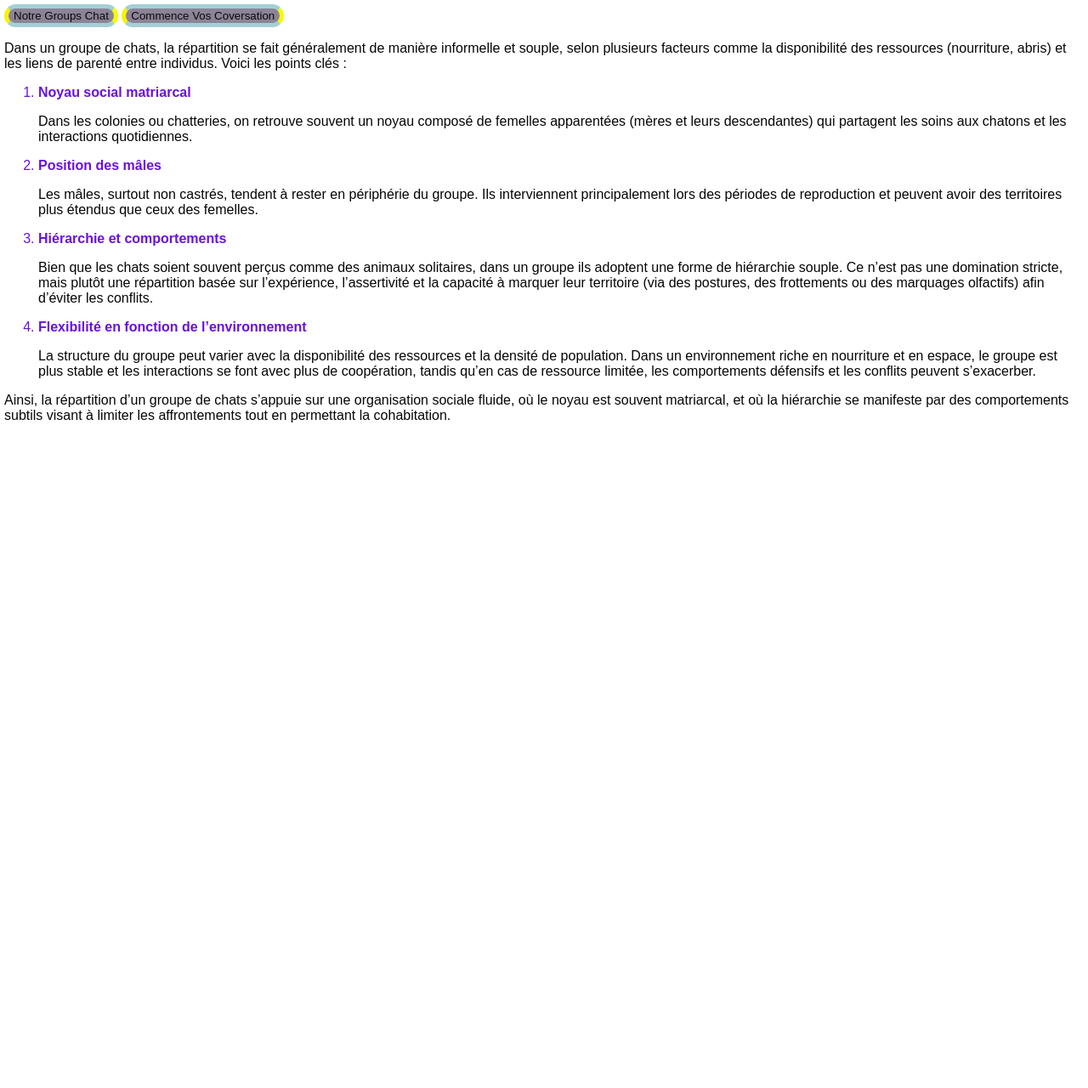
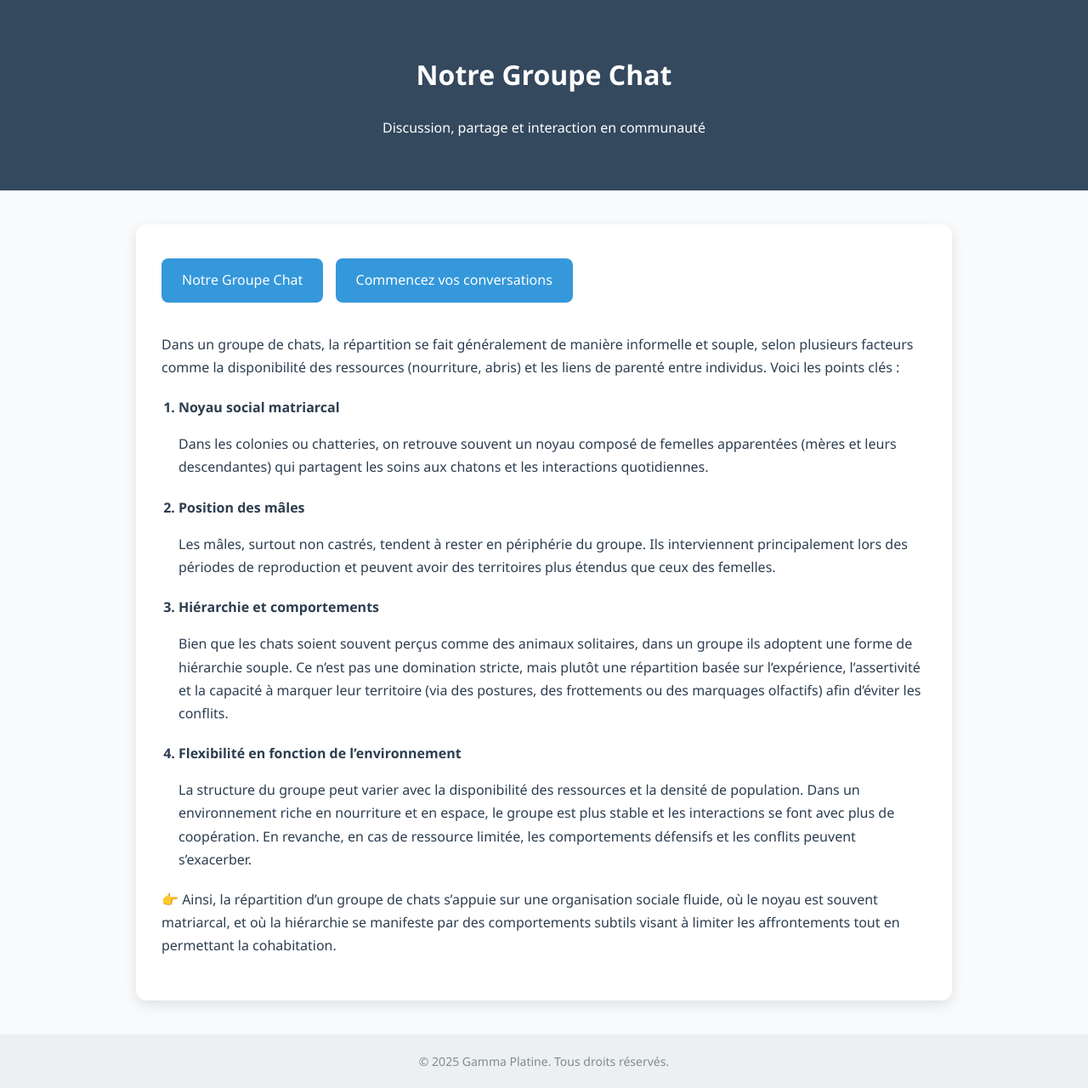
Before and after one commit to manegabechris/gamma-platine, a website: page groupe chat.html in a window 1280 px wide. Shown: the whole page at 85% size. Before the commit the page ends 800 px from the top, so only its background shows below. Drawn offline with Linux system fonts and the light colour scheme.

Commit message:
Update groupe chat.html
Signed-off-by: manegabe chris <191008699+manegabechris@users.noreply.github.com>

```diff
--- a/groupe chat.html
+++ b/groupe chat.html
@@ -1,27 +1,127 @@
 <!DOCTYPE html>
-<html lang="en">
+<html lang="fr">
 <head>
-    <meta charset="UTF-8">
-    <meta name="viewport" content="width=device-width, initial-scale=1.0">
-    <title>Document</title>
-    <link rel="stylesheet" href="Styles.CSS">
+  <meta charset="UTF-8">
+  <meta name="viewport" content="width=device-width, initial-scale=1.0">
+  <title>Notre Groupe Chat</title>
+  <style>
+    body {
+      margin: 0;
+      padding: 0;
+      font-family: 'Segoe UI', sans-serif;
+      background-color: #f9fafc;
+      color: #2c3e50;
+      line-height: 1.7;
+    }
+
+    header {
+      background-color: #34495e;
+      color: white;
+      text-align: center;
+      padding: 40px 20px;
+    }
+
+    .container {
+      max-width: 900px;
+      margin: 40px auto;
+      padding: 30px;
+      background-color: white;
+      border-radius: 12px;
+      box-shadow: 0 5px 15px rgba(0, 0, 0, 0.1);
+    }
+
+    .btn {
+      display: inline-block;
+      background-color: #3498db;
+      color: white;
+      padding: 12px 24px;
+      font-size: 16px;
+      border: none;
+      border-radius: 8px;
+      cursor: pointer;
+      margin: 10px 10px 20px 0;
+      text-decoration: none;
+      transition: background-color 0.3s ease, transform 0.2s ease;
+    }
+
+    .btn:hover {
+      background-color: #2980b9;
+      transform: scale(1.05);
+    }
+
+    h2 {
+      color: #2c3e50;
+      margin-top: 0;
+    }
+
+    ol {
+      padding-left: 20px;
+    }
+
+    li {
+      margin-top: 20px;
+      font-weight: bold;
+    }
+
+    p {
+      margin-bottom: 20px;
+    }
+
+    footer {
+      background-color: #ecf0f1;
+      color: #7f8c8d;
+      text-align: center;
+      padding: 20px;
+      font-size: 14px;
+      margin-top: 40px;
+    }
+
+    @media (max-width: 600px) {
+      .container {
+        margin: 20px;
+        padding: 20px;
+      }
+
+      .btn {
+        width: 100%;
+        text-align: center;
+      }
+    }
+  </style>
 </head>
 <body>
-    <button>notre groups chat</button> <a href="chat.html"> <button>commence vos coversation</button></a>
-    <br>
-            <p>Dans un groupe de chats, la répartition se fait généralement de manière informelle et souple, selon plusieurs facteurs comme la disponibilité des ressources (nourriture, abris) et les liens de parenté entre individus. Voici les points clés :</p>
-        <ol>
-                <li>
-                     <strong>Noyau social matriarcal</strong></li><p>Dans les colonies ou chatteries, on retrouve souvent un noyau composé de femelles apparentées (mères et leurs descendantes) qui partagent les soins aux chatons et les interactions quotidiennes.</p>
-                        <li>
-                              <strong>Position des mâles</strong></li><p>Les mâles, surtout non castrés, tendent à rester en périphérie du groupe. Ils interviennent principalement lors des périodes de reproduction et peuvent avoir des territoires plus étendus que ceux des femelles.</p>
-                    <li>
-                        <strong>Hiérarchie et comportements</strong></li><p>Bien que les chats soient souvent perçus comme des animaux solitaires, dans un groupe ils adoptent une forme de hiérarchie souple. Ce n’est pas une domination stricte, mais plutôt une répartition basée sur l’expérience, l’assertivité et la capacité à marquer leur territoire (via des postures, des frottements ou des marquages olfactifs) afin d’éviter les conflits.</p>
-    <li>
-                                 <strong>Flexibilité en fonction de l’environnement</strong></li><p>La structure du groupe peut varier avec la disponibilité des ressources et la densité de population. Dans un environnement riche en nourriture et en espace, le groupe est plus stable et les interactions se font avec plus de coopération, tandis qu’en cas de ressource limitée, les comportements défensifs et les conflits peuvent s’exacerber.</p>
-            </ol>
 
-                    <p>Ainsi, la répartition d’un groupe de chats s’appuie sur une organisation sociale fluide, où le noyau est souvent matriarcal, et où la hiérarchie se manifeste par des comportements subtils visant à limiter les affrontements tout en permettant la cohabitation.</p>
+  <header>
+    <h1>Notre Groupe Chat</h1>
+    <p>Discussion, partage et interaction en communauté</p>
+  </header>
+
+  <div class="container">
+    <a class="btn">Notre Groupe Chat</a>
+    <a class="btn" href="chat.html">Commencez vos conversations</a>
+
+    <p>Dans un groupe de chats, la répartition se fait généralement de manière informelle et souple, selon plusieurs facteurs comme la disponibilité des ressources (nourriture, abris) et les liens de parenté entre individus. Voici les points clés :</p>
+
+    <ol>
+      <li>Noyau social matriarcal</li>
+      <p>Dans les colonies ou chatteries, on retrouve souvent un noyau composé de femelles apparentées (mères et leurs descendantes) qui partagent les soins aux chatons et les interactions quotidiennes.</p>
+
+      <li>Position des mâles</li>
+      <p>Les mâles, surtout non castrés, tendent à rester en périphérie du groupe. Ils interviennent principalement lors des périodes de reproduction et peuvent avoir des territoires plus étendus que ceux des femelles.</p>
+
+      <li>Hiérarchie et comportements</li>
+      <p>Bien que les chats soient souvent perçus comme des animaux solitaires, dans un groupe ils adoptent une forme de hiérarchie souple. Ce n’est pas une domination stricte, mais plutôt une répartition basée sur l’expérience, l’assertivité et la capacité à marquer leur territoire (via des postures, des frottements ou des marquages olfactifs) afin d’éviter les conflits.</p>
+
+      <li>Flexibilité en fonction de l’environnement</li>
+      <p>La structure du groupe peut varier avec la disponibilité des ressources et la densité de population. Dans un environnement riche en nourriture et en espace, le groupe est plus stable et les interactions se font avec plus de coopération. En revanche, en cas de ressource limitée, les comportements défensifs et les conflits peuvent s’exacerber.</p>
+    </ol>
+
+    <p>👉 Ainsi, la répartition d’un groupe de chats s’appuie sur une organisation sociale fluide, où le noyau est souvent matriarcal, et où la hiérarchie se manifeste par des comportements subtils visant à limiter les affrontements tout en permettant la cohabitation.</p>
+  </div>
+
+  <footer>
+    &copy; 2025 Gamma Platine. Tous droits réservés.
+  </footer>
 
 </body>
 </html>
```
